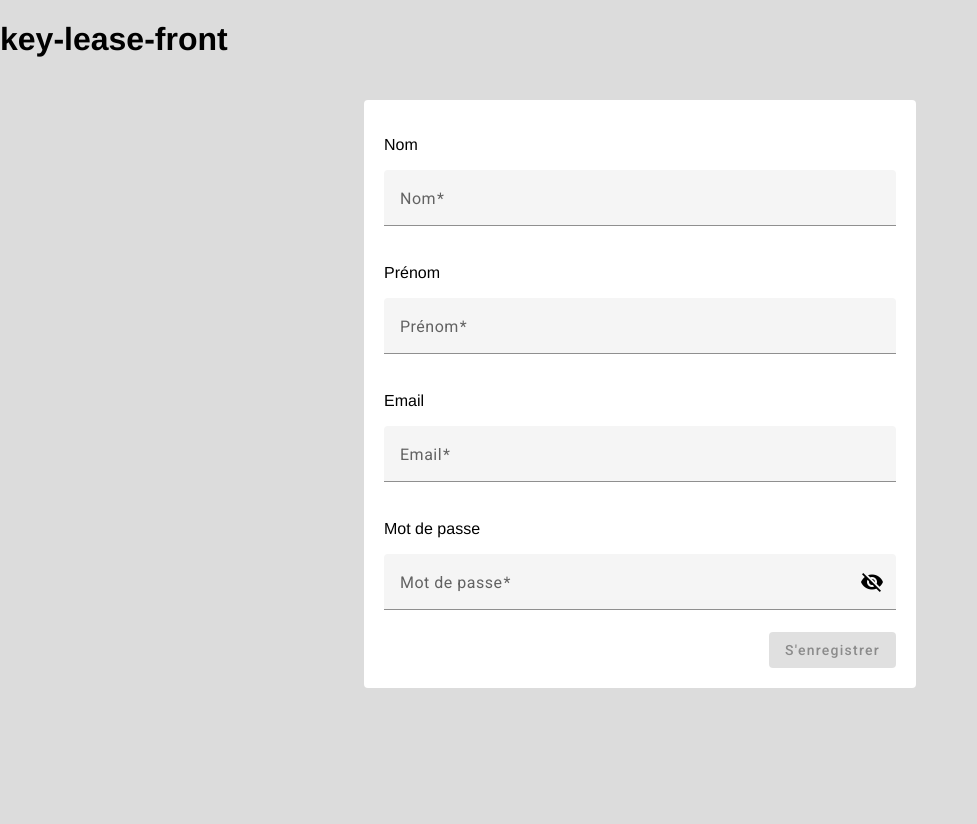
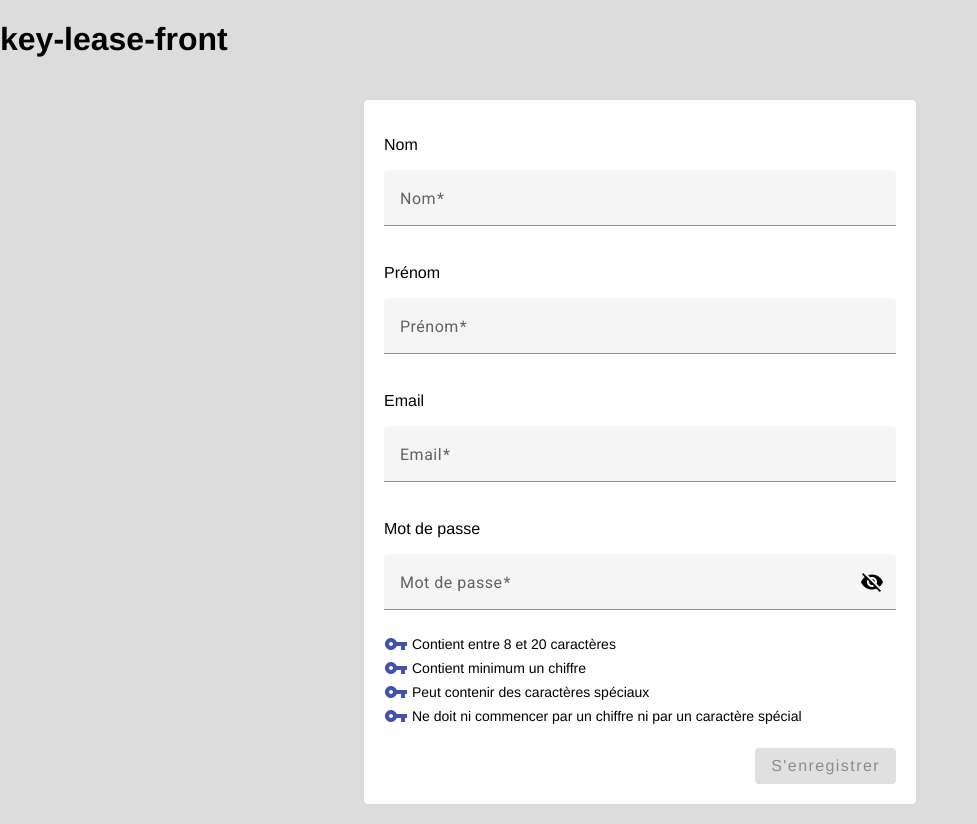
Before and after one commit to Tiphaine-dureau/KeyLease-front, an Angular app: page /register in a window 1280 px wide. Shown: the whole page, without its empty margins (0-977 px from the left). Built offline with nearby package versions, Linux system fonts and the light colour scheme.

Commit message:
Added rules of password and updated spinner loading

```diff
--- a/src/app/features/login/login.module.ts
+++ b/src/app/features/login/login.module.ts
@@ -31,7 +31,8 @@ import {MatSnackBarModule} from "@angular/material/snack-bar";
     HttpClientModule,
     RouterLink,
     ComponentsModule,
-    MatSnackBarModule
+    MatSnackBarModule,
+    MatIconModule
   ],
   providers: [],
 })
--- a/src/app/features/login/register-form/register-form.component.html
+++ b/src/app/features/login/register-form/register-form.component.html
@@ -24,8 +24,25 @@
         <mat-icon>{{hide ? 'visibility_off' : 'visibility'}}</mat-icon>
       </button>
     </mat-form-field>
-    <div class="register-form-button">
-      <button mat-raised-button color="primary" type="submit" [disabled]="!registerForm.valid || formSubmitted">
+    <p class="password-rules">
+      <mat-icon color="primary" class="icon-list">vpn_key</mat-icon>
+      Contient entre 8 et 20 caractères
+    </p>
+    <p class="password-rules">
+      <mat-icon color="primary" class="icon-list">vpn_key</mat-icon>
+      Contient minimum un chiffre
+    </p>
+    <p class="password-rules">
+      <mat-icon color="primary" class="icon-list">vpn_key</mat-icon>
+      Peut contenir des caractères spéciaux
+    </p>
+    <p class="password-rules">
+      <mat-icon color="primary" class="icon-list">vpn_key</mat-icon>
+      Ne doit ni commencer par un chiffre ni par un caractère spécial
+    </p>
+    <div class="button-container">
+      <button mat-raised-button color="primary" type="submit" [disabled]="!registerForm.valid || formSubmitted"
+              class="button">
         S'enregistrer
       </button>
     </div>
--- a/src/app/features/login/register-form/register-form.component.scss
+++ b/src/app/features/login/register-form/register-form.component.scss
@@ -15,8 +15,25 @@
   min-width: 100%;
 }
 
-.register-form-button {
+.password-rules {
+  margin: 0;
+  font-size: 14px;
+  display: flex;
+  align-items: center;
+}
+
+.icon-list {
+  margin-right: 4px;
+}
+
+.button-container {
   @include flex-end;
+  margin-top: 20px;
+}
+
+.button {
+  font-size: 1rem;
+  font-family: Nunito, "Helvetica Neue", sans-serif;
 }
 
 @media (max-width: $layout-breakpoint-small) {
--- a/src/app/features/login/register-form/register-form.component.ts
+++ b/src/app/features/login/register-form/register-form.component.ts
@@ -41,20 +41,17 @@ export class RegisterFormComponent {
     this.registerService.postRegister(formData).subscribe(() => {
         this.formSubmitted = false;
         this.isLoading = false;
-        this.snackBar.open("Vous êtes bien enregistré! ", "✅", {
+        this.snackBar.open("Enregistrement validé ! ", "✅", {
           duration: 3000,
         });
         this.router.navigateByUrl('/login');
       },
       error => {
-        this.isLoading = true;
+        this.isLoading = false;
+        this.formSubmitted = false;
         this.snackBar.open("Une erreur est survenue, réessayez plus tard.", "⚠️", {
           duration: 3000,
         });
-        setTimeout(() => {
-          this.formSubmitted = false;
-          this.isLoading = false;
-        }, 3000);
       }
     );
   }
--- a/src/styles/_variables.scss
+++ b/src/styles/_variables.scss
@@ -6,3 +6,4 @@ $layout-breakpoint-extra-extra-large: 1400px;
 
 //Colors
 $forms-background: #FFFFFF;
+$green: #388E3C;
```
